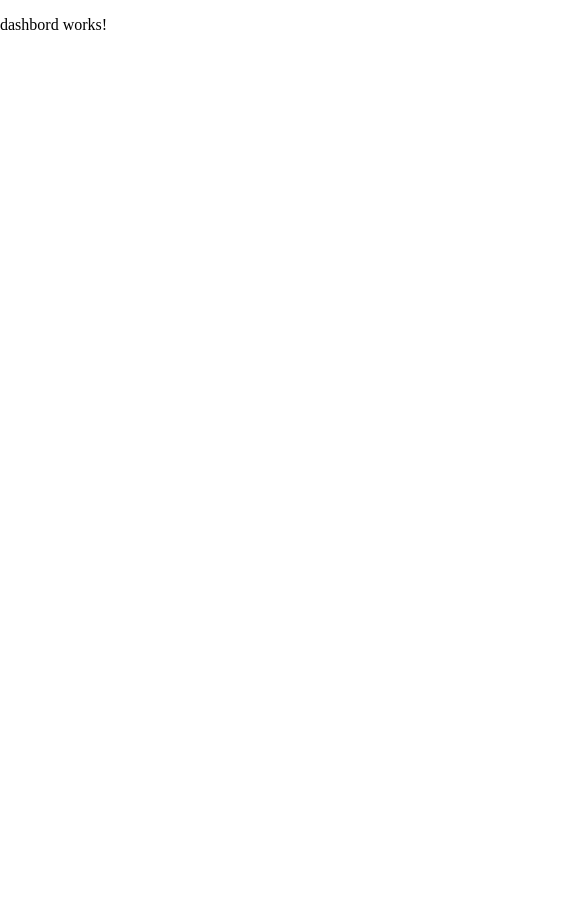
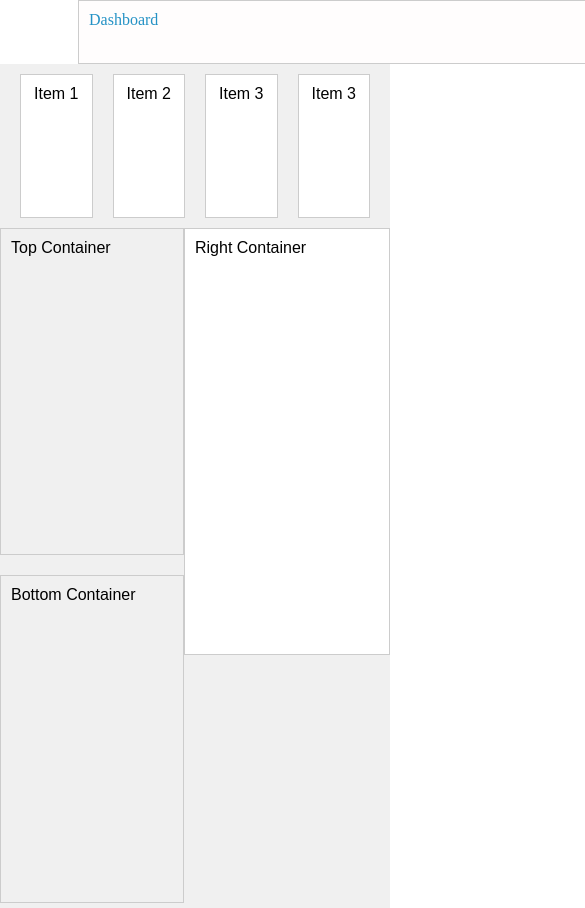
Before and after one commit to ramik-shahi/Major-Pos-System, an Angular app: page /admin in a window 390 px wide. Shown: the top 908 px of the page, 585 px wide, since content can reach past the window. Before the commit the page ends 860 px from the top, so only its background shows below. Built offline with nearby package versions, Linux system fonts and the light colour scheme.

Commit message:
dashbord ouline

```diff
--- a/src/app/admin/dashbord/dashbord.component.css
+++ b/src/app/admin/dashbord/dashbord.component.css
@@ -0,0 +1,106 @@
+body {
+  background-color: #f0f0f0; /* Light gray background */
+  margin: 0;
+  font-family: Arial, sans-serif; /* Default font */
+  width: 100%;
+}
+
+.row-container {
+  display: flex; /* Enables Flexbox */
+  flex-direction: row; /* Aligns children in a row */
+  justify-content: space-between; /* Distributes space between items */
+  background-color: #f0f0f0; /* Optional: background color for the container */
+  padding: 10px; /* Optional: padding for the container */
+  height: 17%;
+  margin-left: 18%;
+}
+
+.row-item {
+  background-color: #ffffff; /* Optional: background color for each item */
+  border: 1px solid #ccc; /* Optional: border for each item */
+  padding: 10px; /* Optional: padding for each item */
+  margin: 0 19px; /* Optional: margin between items */
+  flex: 1; /* Ensure each item takes up equal space */
+  text-align: center; /* Center-align text in each item */
+}
+
+.middle {
+  display: flex; /* Enables Flexbox */
+  flex-direction: row; /* Aligns children in a row */
+  justify-content: space-between; /* Distributes space between items */
+  background-color: #ffffff; /* Optional: background color for the container */
+  border: 1px solid #ccc;
+  /* Optional: padding for the container */
+  height: 35%;
+  width:58%;
+  margin-left:20%;
+  padding: 10px;
+  margin-bottom: 20px;
+}
+
+.main-container {
+  display: flex;
+  height: 80% ;/* Full height of the viewport */
+  margin-left: 272px;
+  width: 80%;
+}
+
+.left-container {
+  display: flex;
+  flex-direction: column; /* Stack items vertically */
+  width: 97%; /* Width of the left container */
+  margin-right: 2%; /* Space between left and right container */
+}
+
+.top, .bottom {
+  flex: 1; /* Take up equal space */
+  background-color: #f0f0f0; /* Optional: background color */
+  border: 1px solid #ccc; /* Optional: border */
+  padding: 10px; /* Optional padding */
+  margin-bottom: 20px; /* Space between top and bottom containers */
+  margin-left: 26px;
+}
+
+.bottom {
+  margin-bottom: 0; /* Remove bottom margin for the last item */
+}
+
+.right {
+  width: 26%; /* Width of the right container */
+  background-color: #ffffff; /* Optional: background color */
+  border: 1px solid #ccc; /* Optional: border */
+  padding: 10px; /* Optional padding */
+  height: 60%;
+}
+
+@media screen and (max-width: 768px) {
+  .row-container {
+      margin-left: 0; /* Remove left margin on smaller screens */
+      justify-content: center; /* Center items on smaller screens */
+  }
+  .row-item {
+      margin: 0 10px; /* Reduce margin between items on smaller screens */
+  }
+  .middle {
+      width: 100%; /* Full width on smaller screens */
+      margin-left: 0; /* Remove left margin on smaller screens */
+  }
+  .main-container {
+      margin-left: 0; /* Remove left margin on smaller screens */
+      width: 100%; /* Full width on smaller screens */
+  }
+  .left-container {
+      width: 100%; /* Full width on smaller screens */
+      margin-right: 0; /* Remove right margin on smaller screens */
+  }
+  .top, .bottom {
+      margin-left: 0; /* Remove left margin on smaller screens */
+  }
+  .right {
+    width: 100%; /* Full width on smaller screens */
+    background-color: #ffffff; /* Optional: background color */
+    border: 1px solid #ccc; /* Optional: border */
+    padding: 10px; /* Optional padding */
+    margin: 0; /* Remove margin on smaller screens */
+  }
+}
--- a/src/app/admin/dashbord/dashbord.component.html
+++ b/src/app/admin/dashbord/dashbord.component.html
@@ -1 +1,52 @@
-<p>dashbord works!</p>
+
+<app-header [title]="pageTitle"> </app-header>
+
+<body>
+
+    <div class="row-container">
+        <div class="row-item">Item 1</div>
+        <div class="row-item">Item 2</div>
+        <div class="row-item">Item 3</div>
+        <div class="row-item">Item 3</div>
+    </div>
+
+
+
+
+   <!-- <div class="maindiv">
+
+    <div class="middle"></div>
+
+    <div class="right">
+
+
+    </div>
+
+   </div> -->
+
+
+
+   <div class="main-container">
+    <div class="left-container">
+      <div class="top">
+        <!-- Content of the top container -->
+        Top Container
+      </div>
+      <div class="bottom">
+        <!-- Content of the bottom container -->
+        Bottom Container
+      </div>
+    </div>
+    <div class="right">
+      <!-- Content of the right container -->
+      Right Container
+    </div>
+  </div>
+
+
+
+
+
+
+
+</body>
--- a/src/app/admin/dashbord/dashbord.component.ts
+++ b/src/app/admin/dashbord/dashbord.component.ts
@@ -6,5 +6,6 @@ import { Component } from '@angular/core';
   styleUrls: ['./dashbord.component.css']
 })
 export class DashbordComponent {
+  pageTitle: string = 'Dashboard';
 
 }
--- a/src/app/app.module.ts
+++ b/src/app/app.module.ts
@@ -6,7 +6,6 @@ import { AppRoutingModule } from './app-routing.module';
 import { AppComponent } from './app.component';
 import { LoginComponent } from './login/login.component';
 import { PagenotFoundComponent } from './pagenot-found/pagenot-found.component';
-import { AdminModule } from './admin/admin.module';
 
 @NgModule({
   declarations: [
@@ -18,7 +17,7 @@ import { AdminModule } from './admin/admin.module';
     BrowserModule,
     AppRoutingModule,
     ReactiveFormsModule,
-    AdminModule
+
   ],
   providers: [],
   bootstrap: [AppComponent]
--- a/src/app/header/header.component.css
+++ b/src/app/header/header.component.css
@@ -0,0 +1,24 @@
+.container {
+    display: flex;
+    justify-content: flex-end; /* Align content to the right */
+    padding: 10px; /* Add padding for spacing */
+    /* border: 2px solid rgb(2, 2, 2); White border */
+    width: 183vh; /* Take 70% space from the right */
+    margin-left: 20%; /* Leave 20% space on the left */
+    background-color:rgb(255, 253, 253);
+    height: 5%;
+    border: 1px solid #ccc;
+  }
+  .maindiv{
+    height: 100vh;
+  }
+
+  .dashboard {
+    color: rgb(37, 146, 197); /* Text color */
+    margin: 0 auto;
+    margin-left: 0 ;/* Center the text horizontally */
+  }
+  @media screen and (max-width: 768px) {
+    .container {
+      justify-content: center; /* Align content to the center on smaller screens */
+    }}
--- a/src/app/header/header.component.html
+++ b/src/app/header/header.component.html
@@ -1 +1,4 @@
-<p>header works!</p>
+<div class="container">
+    <div class="dashboard">{{title}}</div>
+
+  </div>
--- a/src/app/header/header.component.ts
+++ b/src/app/header/header.component.ts
@@ -1,4 +1,4 @@
-import { Component } from '@angular/core';
+import { Component, Input } from '@angular/core';
 
 @Component({
   selector: 'app-header',
@@ -6,5 +6,6 @@ import { Component } from '@angular/core';
   styleUrls: ['./header.component.css']
 })
 export class HeaderComponent {
+  @Input() title: string = '';
 
 }
--- a/src/app/header/header.module.ts
+++ b/src/app/header/header.module.ts
@@ -10,6 +10,9 @@ import { HeaderComponent } from './header.component';
   ],
   imports: [
     CommonModule
+  ],
+  exports:[
+    HeaderComponent
   ]
 })
 export class HeaderModule { }
```
Also changed, not shown: src/app/admin/admin.module.ts (+7 -2 lines).
